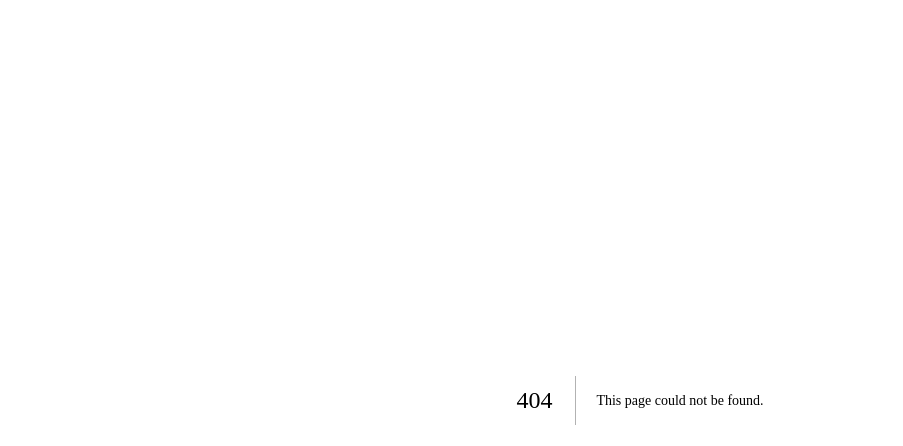
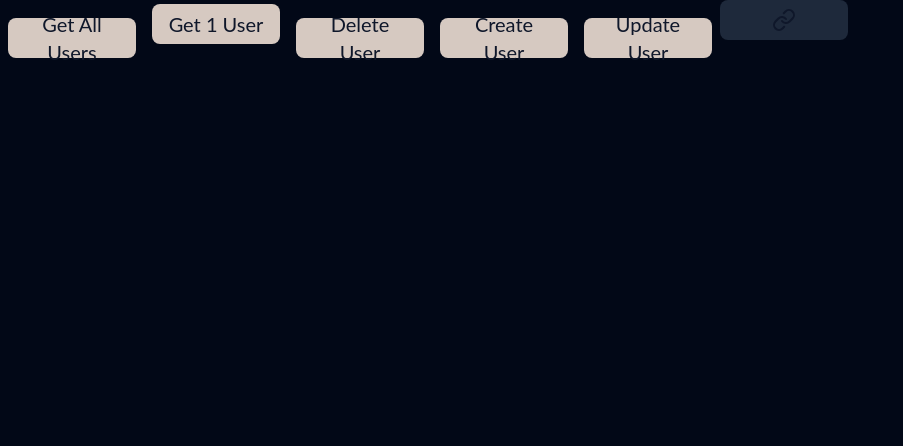
Before and after one commit to imananuar/imananuar.com, a Next.js app: page /project in a window 1280 px wide. Before the commit this address had no page. Shown: the top 446 px of the page, without its empty margins (0-903 px from the left). Built offline with nearby package versions, Linux system fonts and the light colour scheme.

Commit message:
Websocket integration

```diff
--- a/package.json
+++ b/package.json
@@ -15,6 +15,7 @@
     "@types/react": "18.2.18",
     "@types/react-dom": "18.2.7",
     "autoprefixer": "10.4.14",
+    "axios": "^1.4.0",
     "class-variance-authority": "^0.7.0",
     "clsx": "^2.0.0",
     "eslint": "8.46.0",
@@ -25,6 +26,9 @@
     "postcss": "8.4.27",
     "react": "18.2.0",
     "react-dom": "18.2.0",
+    "react-use-websocket": "^4.5.0",
+    "socket.io": "^4.7.2",
+    "socket.io-client": "^4.7.2",
     "tailwind-merge": "^1.14.0",
     "tailwindcss": "3.3.3",
     "tailwindcss-animate": "^1.0.6",
--- /dev/null
+++ b/src/lib/socket.ts
@@ -0,0 +1,7 @@
+import { io } from 'socket.io-client';
+
+const URL = process.env.NODE_ENV === 'production' ? undefined : 'http://localhost:9876';
+
+export const socket = io("http://localhost:9876", {
+    autoConnect: false
+});
--- /dev/null
+++ b/src/pages/chat.tsx
@@ -0,0 +1,82 @@
+import { Button } from "@/components/ui/button";
+import { useCallback, useEffect, useState } from "react";
+import useWebSocket from "react-use-websocket";
+import { socket } from "@/lib/socket";
+import { connect } from "http2";
+
+const WS_URL = "ws://localhost:9876";
+
+export default function Chat() {
+  const [text, setText] = useState("");
+  const [isConnected, setIsConnected] = useState(socket.connected);
+  const [sendText, setSendText] = useState("");
+  const [incomingText, setIncomingText] = useState("");
+  const [dummyText, setDummyText] = useState<string[]>([]);
+
+  useEffect(() => {
+    // Receive message from other clients
+    const onConnect = () => {
+      setIsConnected(true);
+    };
+
+    const onDisconnect = () => {
+      setIsConnected(false);
+    };
+
+    const onTest = (data: any) => {
+      console.log(data);
+      setDummyText(prev => [...prev, data.message])
+      setIncomingText(data.message);
+    }
+
+    socket.on("connect", onConnect);
+    socket.on("disconnect", onDisconnect);
+    socket.on("test", onTest);
+
+    return () => {
+      socket.off("connect", onConnect);
+      socket.off("disconnect", onDisconnect);
+      socket.off("test", onTest);
+    };
+  }, []);
+
+  const connect = () => {
+    socket.connect();
+  };
+
+  const disconnect = () => {
+    socket.disconnect();
+  };
+
+  // Send message to server + clients
+  const sendMessage = () => {
+    socket.emit("message", { message: text });
+    setSendText(text);
+    setDummyText((prev) => [...prev, text]);
+  };
+
+  return (
+    <>
+      <div>
+        <p>Connection State : {" " + isConnected} </p>
+
+        <Button onClick={connect} className="bg-white text-black">
+          Connect
+        </Button>
+        <Button onClick={disconnect} className="bg-white text-black">
+          Disconnect
+        </Button>
+
+        <input type="text" onChange={(e) => setText(e.target.value)} />
+        <Button className="bg-white text-black" onClick={sendMessage}>
+          Send Message
+        </Button>
+        <ul>
+          {dummyText.map((text) => (
+            <p>{text}</p>
+          ))}
+        </ul>
+      </div>
+    </>
+  );
+}
--- a/src/pages/home.tsx
+++ b/src/pages/home.tsx
@@ -28,7 +28,11 @@ export default function Home() {
               <p className='text-xl'>Resume</p>
             </Button>
             <Button className="mx-2 lg:bg-custom-primary lg:hover:bg-primary/90">
-              <p className='text-xl'>Project</p>
+              <p className='text-xl'>
+                <Link href='/project'>
+                  Projects
+                </Link>
+              </p>
             </Button>
             <Button className="mx-2 lg:bg-custom-primary lg:hover:bg-primary/90">
               <p className='text-xl'>Contact</p>
--- /dev/null
+++ b/src/pages/project.tsx
@@ -0,0 +1,59 @@
+import { Button } from "@/components/ui/button";
+import axios, { AxiosResponse} from "axios";
+import { Link } from "lucide-react";
+import { useRouter } from "next/router";
+
+export default function Project() {
+    const router  = useRouter();
+
+    const getAllUsers = async () => {
+        const response = await axios.get("http://localhost:7070/api/allUsers");
+        console.log(response.data);
+    }
+
+    const getUser = async () => {
+        const response = await axios.get("http://localhost:7070/api/user");
+        console.log(response.data);
+    }
+
+    const deleteUser = async () => {
+        const response = await axios.delete("http://localhost:7070/api/user");
+    }
+
+    const createUser = async () => {
+        const response = await axios.post("http://localhost:7070/api/user");
+        console.log("Successfully Created!");
+    }
+
+    const udpateUser = async () => {
+        const response = await axios.put("http://localhost:7070/api/user");
+        console.log("Successfully Created!");
+    }
+
+    return (
+        <>
+            <div>
+                <Button className="mx-2 lg:bg-custom-primary lg:hover:bg-primary/90">
+                    <p className='text-xl' onClick={() => getAllUsers()}>Get All Users</p>
+                </Button>
+                <Button className="mx-2 lg:bg-custom-primary lg:hover:bg-primary/90">
+                    <p className='text-xl' onClick={() => getUser()}>Get 1 User</p>
+                </Button>
+                <Button className="mx-2 lg:bg-custom-primary lg:hover:bg-primary/90">
+                    <p className='text-xl' onClick={() => deleteUser()}>Delete User</p>
+                </Button>
+                <Button className="mx-2 lg:bg-custom-primary lg:hover:bg-primary/90">
+                    <p className='text-xl' onClick={() => createUser()}>Create User</p>
+                </Button>
+                <Button className="mx-2 lg:bg-custom-primary lg:hover:bg-primary/90">
+                    <p className='text-xl' onClick={() => udpateUser()}>Update User</p>
+                </Button>
+                <Button>
+                    <Link href="/chat">
+                        Chat App
+                    </Link>
+                </Button>
+            </div>
+        </>
+    )
+}
```
Also changed, not shown: 1 other file (tests, documents, lock files or other folders).
